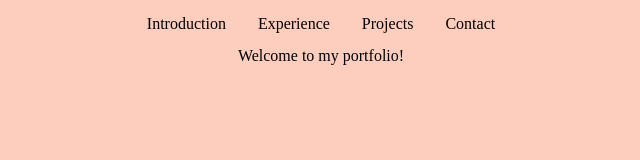
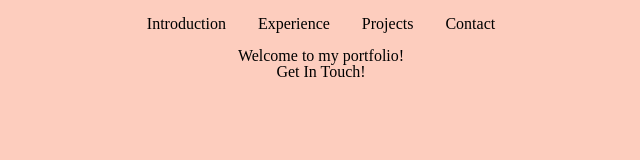
Before and after one commit to RaineBeauDubs/MyPortfolio, a React (Create React App) app in the folder portfolio/: page /contact in a window 1280 px wide. Shown: the top 160 px of the page, without its empty margins (319-959 px from the left). Built offline with nearby package versions, Linux system fonts and the light colour scheme.

Commit message:
added and connected skeleton contact component

```diff
--- a/portfolio/src/App.js
+++ b/portfolio/src/App.js
@@ -1,5 +1,6 @@
 import React from 'react';
 import Navigation from './components/Navigation';
+import Contact from './components/Contact';
 import './App.css';
 
 function App() {
@@ -7,6 +8,7 @@
     <div className="App">
       <Navigation />
       <h1>Welcome to my portfolio!</h1>
+      <Contact />
     </div>
   );
 }
--- a/portfolio/src/components/Contact.js
+++ b/portfolio/src/components/Contact.js
@@ -0,0 +1,12 @@
+import React from 'react';
+import './componentCSS/contact.css';
+
+const Contact = () => {
+  return (
+    <div>
+      <h3>Get In Touch!</h3>
+    </div>
+  )
+}
+
+export default Contact;
```
Also changed, not shown: portfolio/src/components/componentCSS/contact.css (added).
